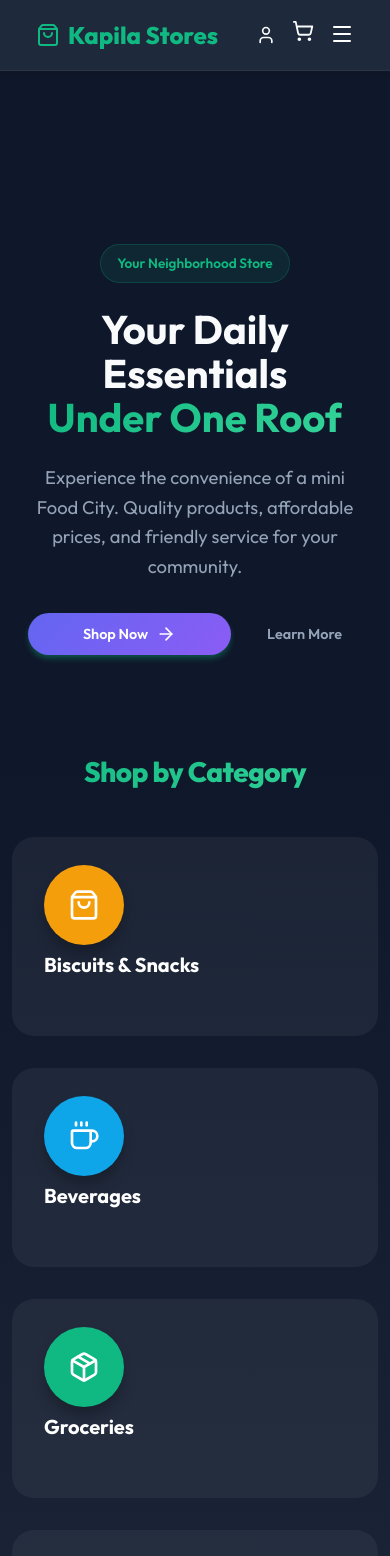
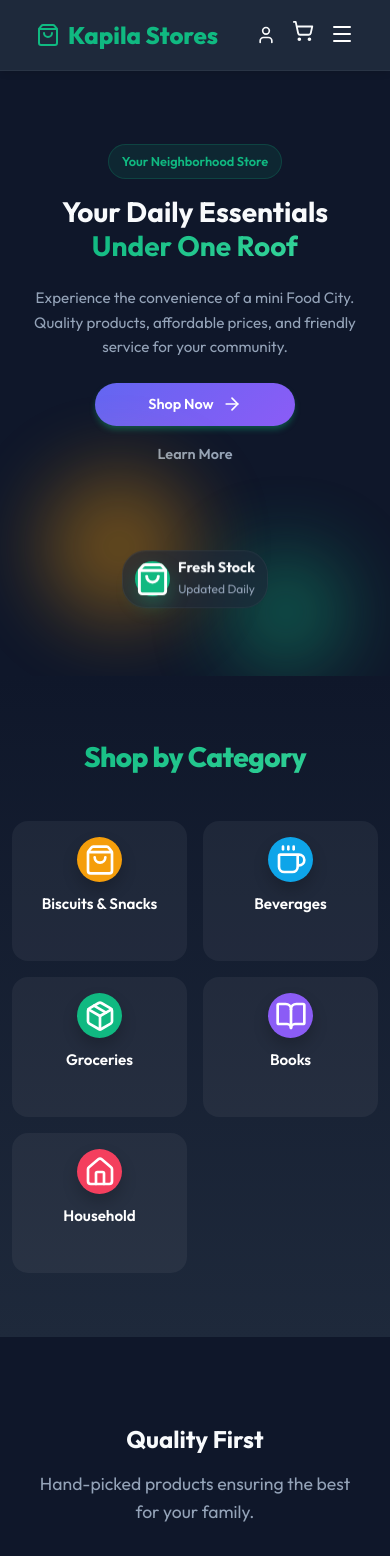
Before and after one commit to purnime/Kapila-Shop-Site, a React (Vite) app: page / in a window 390 px wide. Shown: the top 1556 px of the page. Built offline with nearby package versions, Linux system fonts and the light colour scheme; no server answers.

Commit message:
Make site mobile responsive

```diff
--- a/src/components/Footer.css
+++ b/src/components/Footer.css
@@ -91,14 +91,53 @@
 }
 
 @media (max-width: 968px) {
+    .footer {
+        padding: 3rem 0 1.5rem;
+    }
+
     .footer-grid {
         grid-template-columns: 1fr 1fr;
         gap: 2rem;
+        margin-bottom: 2rem;
+    }
+
+    .footer-brand {
+        grid-column: 1 / -1;
+        text-align: center;
+        margin-bottom: 1rem;
+    }
+
+    .footer-desc {
+        max-width: 400px;
+        margin: 0 auto 1.5rem;
     }
 }
 
 @media (max-width: 576px) {
+    .footer {
+        padding: 2rem 0 1rem;
+    }
+
     .footer-grid {
         grid-template-columns: 1fr;
+        gap: 1.5rem;
+        margin-bottom: 1.5rem;
+    }
+
+    .footer-brand {
+        text-align: center;
+    }
+
+    .footer-links,
+    .footer-contact {
+        text-align: center;
+    }
+
+    .footer-contact li {
+        justify-content: center;
+    }
+
+    .social-links {
+        justify-content: center;
     }
 }
--- a/src/pages/About.jsx
+++ b/src/pages/About.jsx
@@ -2,7 +2,7 @@ import React from 'react';
 
 const About = () => {
     return (
-        <div className="container section">
+        <div className="container section" style={{ paddingTop: '2rem', paddingBottom: '2rem' }}>
             <div className="card" style={{ maxWidth: '800px', margin: '0 auto', textAlign: 'center' }}>
                 <h1 className="section-title">About Kapila Stores</h1>
                 <p style={{ color: 'var(--color-text-muted)', fontSize: '1.25rem' }}>
--- a/src/pages/Home.css
+++ b/src/pages/Home.css
@@ -5,8 +5,8 @@
 /* HERO SECTION */
 .hero-section {
     position: relative;
-    padding: 8rem 1rem 4rem;
-    /* Increased top padding for fixed header */
+    padding: 5rem 1rem 4rem;
+    /* Reduced top padding */
     min-height: 80vh;
     display: flex;
     align-items: center;
@@ -141,18 +141,29 @@
 /* CATEGORIES */
 .categories-section {
     background: linear-gradient(to bottom, var(--color-bg), var(--color-surface));
+    padding-top: 4rem;
+    padding-bottom: 4rem;
+}
+
+.category-grid {
+    display: grid !important;
+    grid-template-columns: repeat(2, 1fr) !important;
+    gap: 1rem !important;
 }
 
 .category-card {
   background: rgba(255, 255, 255, 0.05);
-  border-radius: 22px;                 /* rounder */
-  padding: 1.75rem 2rem 2.25rem;       /* more top space */
+  border-radius: 16px;
+  padding: 1.5rem;
   text-decoration: none;
   color: white;
   display: flex;
   flex-direction: column;
-  justify-content: flex-start;         /* pushes content up */
+  align-items: center;
+  text-align: center;
   transition: all 0.3s ease;
+  min-height: 180px;
+  justify-content: space-between;
 }
 
 
@@ -163,19 +174,21 @@
 }
 
 .category-icon {
-    width: 80px;
-    height: 80px;
+    width: 60px;
+    height: 60px;
     border-radius: 50%;
     display: flex;
     align-items: center;
     justify-content: center;
     color: white;
-    margin-bottom: 0.5rem;
-    box-shadow: 0 10px 15px -3px rgba(0, 0, 0, 0.3);
+    margin-bottom: 1rem;
+    box-shadow: 0 8px 16px rgba(0, 0, 0, 0.2);
 }
 
 .category-title {
-    font-size: 1.25rem;
+    font-size: 1.1rem;
+    margin-bottom: 0.5rem;
+    font-weight: 600;
 }
 
 .category-link {
@@ -196,25 +209,31 @@
 }
 
 /* FEATURES */
+.features-section {
+    padding: 4rem 0;
+}
+
 .features-grid {
     display: grid;
     grid-template-columns: repeat(3, 1fr);
-    gap: 2rem;
+    gap: 3rem;
     text-align: center;
 }
 
 .feature-item {
-    padding: 2rem;
+    padding: 0;
 }
 
 .feature-item h3 {
-    font-size: 1.25rem;
-    margin-bottom: 0.5rem;
+    font-size: 1.5rem;
+    margin-bottom: 1rem;
     color: var(--color-text-main);
 }
 
 .feature-item p {
     color: var(--color-text-muted);
+    font-size: 1.1rem;
+    line-height: 1.6;
 }
 
 @keyframes float {
@@ -232,25 +251,222 @@
 }
 
 @media (max-width: 968px) {
+    .hero-section {
+        padding: 6rem 1rem 3rem;
+        min-height: 70vh;
+    }
+
     .hero-content {
         grid-template-columns: 1fr;
         text-align: center;
+        gap: 1.5rem;
     }
 
     .hero-title {
         font-size: 2.5rem;
     }
 
+    .hero-description {
+        font-size: 1rem;
+        margin-bottom: 1.5rem;
+    }
+
     .hero-buttons {
+        justify-content: center;
+        flex-wrap: wrap;
+        margin-bottom: 2rem;
+    }
+
+    .hero-visual {
+        height: 200px;
+        margin-top: 1rem;
+    }
+
+    .blob {
+        filter: blur(40px);
+    }
+
+    .blob-1 {
+        width: 120px;
+        height: 120px;
+        top: 20px;
+        right: 20px;
+    }
+
+    .blob-2 {
+        width: 150px;
+        height: 150px;
+        bottom: 20px;
+        left: 20px;
+    }
+
+    .glass-panel {
+        padding: 1rem 1.5rem;
+        max-width: 280px;
+        margin: 0 auto;
+    }
+
+    .hero-icon-wrapper {
+        width: 50px;
+        height: 50px;
+    }
+
+    .hero-card h3 {
+        font-size: 1rem;
+    }
+
+    .hero-card p {
+        font-size: 0.8rem;
+    }
+
+    .features-grid {
+        grid-template-columns: 1fr;
+        gap: 1.5rem;
+    }
+
+    .feature-item {
+        padding: 1.5rem;
+    }
+}
+
+@media (max-width: 768px) {
+    .hero-section {
+        padding: 5rem 1rem 2rem;
+        min-height: 60vh;
+    }
+
+    .hero-title {
+        font-size: 2rem;
+        line-height: 1.2;
+    }
+
+    .hero-badge {
+        font-size: 0.8rem;
+        padding: 0.4rem 0.8rem;
+        margin-bottom: 1rem;
+    }
+
+    .hero-buttons {
+        gap: 0.75rem;
+        margin-bottom: 1.5rem;
+        flex-direction: column;
+        align-items: center;
+    }
+
+    .btn {
+        padding: 0.65rem 1.5rem;
+        font-size: 0.9rem;
+        width: 100%;
+        max-width: 200px;
         justify-content: center;
     }
 
     .hero-visual {
-        display: none;
-        /* Hide visual on mobile for simplicitly */
+        height: 150px;
     }
 
-    .features-grid {
-        grid-template-columns: 1fr;
+    .glass-panel {
+        padding: 0.75rem 1rem;
+        gap: 0.75rem;
+        max-width: 240px;
+    }
+
+    .hero-icon-wrapper {
+        width: 40px;
+        height: 40px;
+    }
+
+    .category-grid {
+        grid-template-columns: repeat(2, 1fr);
+        gap: 1rem;
+    }
+
+    .category-card {
+        padding: 1.5rem;
+    }
+
+    .category-icon {
+        width: 60px;
+        height: 60px;
+    }
+
+    .category-title {
+        font-size: 1.1rem;
     }
 }
+
+@media (max-width: 480px) {
+    .hero-section {
+        padding: 4rem 0.75rem 1.5rem;
+        min-height: 50vh;
+    }
+
+    .hero-title {
+        font-size: 1.75rem;
+    }
+
+    .hero-description {
+        font-size: 0.95rem;
+    }
+
+    .hero-buttons {
+        flex-direction: column;
+        align-items: center;
+        gap: 0.5rem;
+        margin-bottom: 1rem;
+    }
+
+    .btn {
+        width: 100%;
+        max-width: 200px;
+        justify-content: center;
+    }
+
+    .hero-visual {
+        height: 120px;
+    }
+
+    .glass-panel {
+        padding: 0.5rem 0.75rem;
+        gap: 0.5rem;
+        max-width: 200px;
+    }
+
+    .hero-icon-wrapper {
+        width: 35px;
+        height: 35px;
+    }
+
+    .hero-card h3 {
+        font-size: 0.9rem;
+    }
+
+    .hero-card p {
+        font-size: 0.75rem;
+    }
+
+    .category-grid {
+        grid-template-columns: repeat(2, 1fr);
+        gap: 0.75rem;
+    }
+
+    .category-card {
+        padding: 1rem;
+        text-align: center;
+        min-height: 140px;
+    }
+
+    .category-icon {
+        width: 45px;
+        height: 45px;
+        margin: 0 auto 0.75rem;
+    }
+
+    .category-title {
+        font-size: 0.95rem;
+    }
+
+    .section-title {
+        font-size: 1.75rem;
+    }
+}
```
Also changed, not shown: src/pages/Shop-mobile-fix.css (+25 -0 lines), src/pages/Shop.css (+128 -232 lines).
